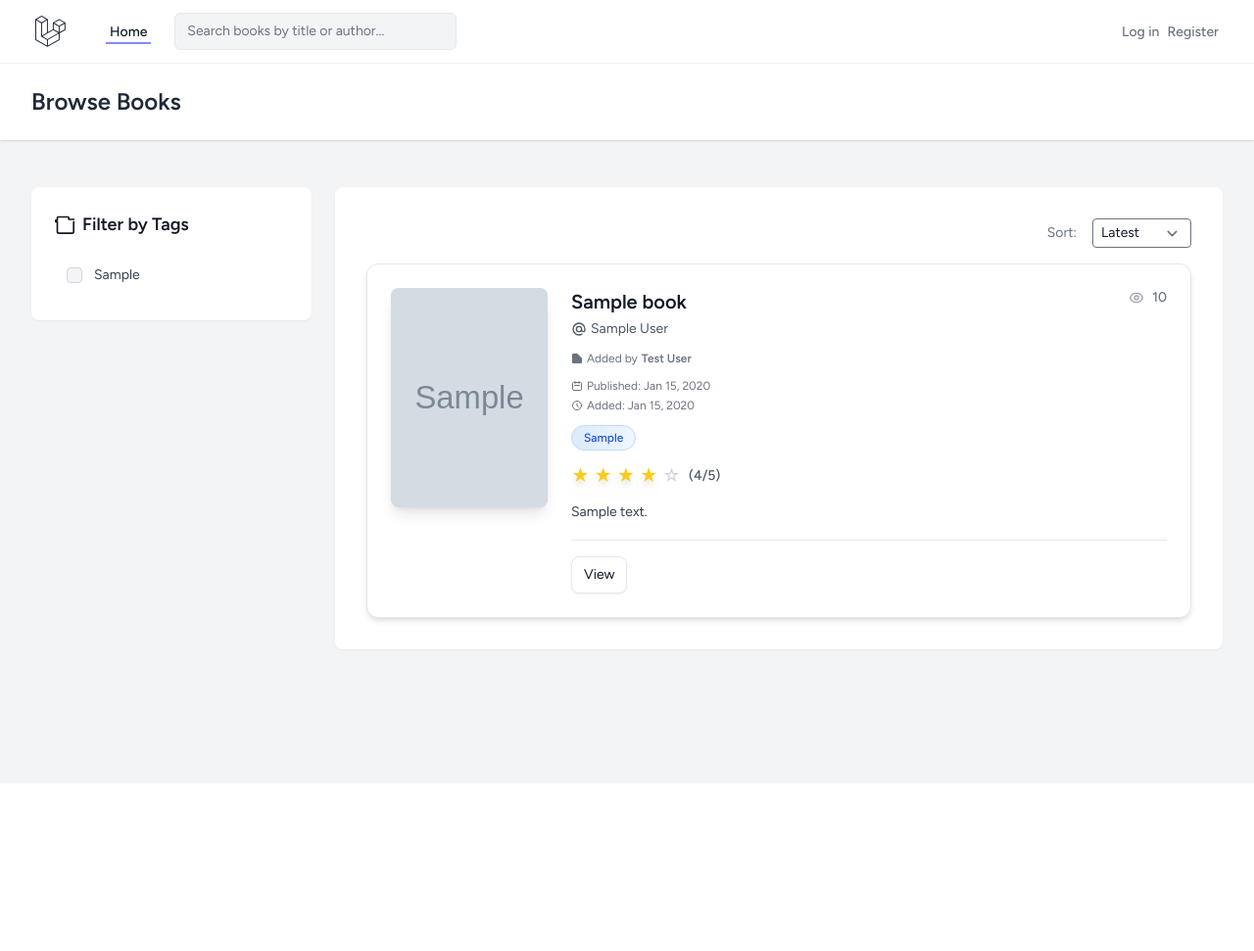
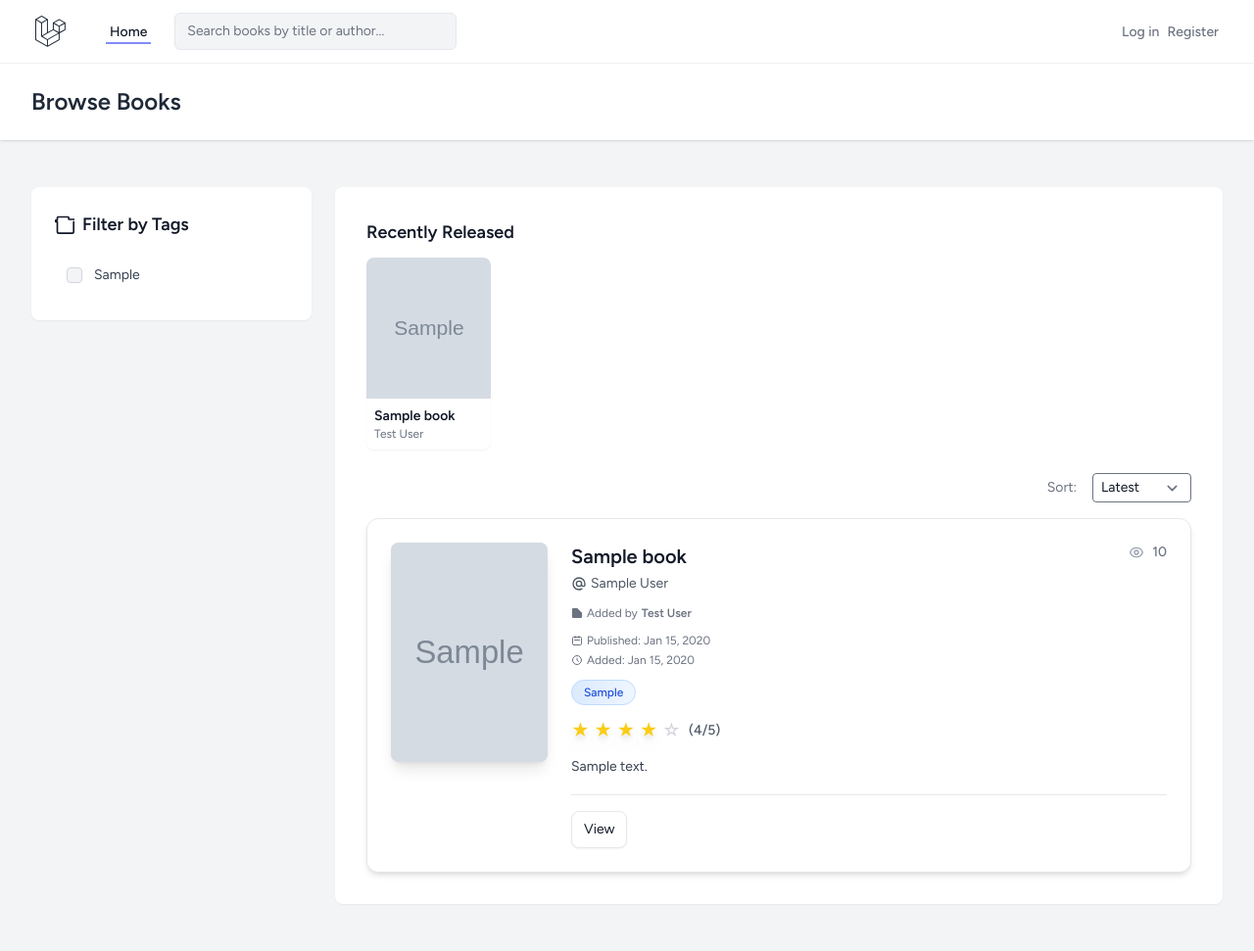
Before and after one commit to Laxradil/library-system, a Laravel app: page / in a window 1280 px wide. Shown: the whole page at 98% size. Before the commit the page ends 665 px from the top, so only its background shows below. Run offline with Laravel 12, Linux system fonts and the light colour scheme; data comes from the database, SQL or seed files in the repository; tables that the repository leaves empty hold one stand-in row (values such as "Sample post"); grey boxes marked "Sample" are stand-in pictures; style sheets or scripts are compiled from the project's sources.

Commit message:
Feature: Add 'Recently Released' approved books section to homepage

```diff
--- a/app/Http/Controllers/BookController.php
+++ b/app/Http/Controllers/BookController.php
@@ -53,11 +53,20 @@ class BookController extends Controller
         $books = $booksQuery->get();
         $allTags = Book::getAllTags();
 
+        // Recently released (approved only) - used on homepage top section
+        $recentBooks = Book::with('user')
+            ->where('approved', true)
+            ->whereNotNull('published_at')
+            ->orderByDesc('published_at')
+            ->limit(6)
+            ->get();
+
         // Send the user to a view file, and pass the $books variable to it
         return view('books.home', [
             'books' => $books,
             'allTags' => $allTags,
             'selectedTags' => $selectedTags,
+            'recentBooks' => $recentBooks,
         ]);
     }
 
--- a/resources/views/books/home.blade.php
+++ b/resources/views/books/home.blade.php
@@ -61,6 +61,28 @@
                                         {{ session('success') }}
                                     </div>
                                 @endif
+                            <!-- Recently Released (approved only) -->
+                            @if (!empty($recentBooks) && $recentBooks->count())
+                                <div class="mb-6">
+                                    <h3 class="text-lg font-bold text-gray-900 dark:text-gray-100 mb-3">Recently Released</h3>
+                                    <div class="grid grid-cols-2 sm:grid-cols-3 md:grid-cols-6 gap-4">
+                                        @foreach ($recentBooks as $book)
+                                            <button type="button" onclick="window.dispatchEvent(new CustomEvent('open-book-modal',{detail:{id:{{ $book->id }}}}))" class="text-left bg-white dark:bg-gray-800 rounded-lg overflow-hidden shadow-sm hover:shadow-md transition-shadow duration-200">
+                                                @if ($book->cover)
+                                                    <img src="{{ asset('storage/' . $book->cover) }}" alt="{{ $book->title }}" class="w-full h-36 object-cover">
+                                                @else
+                                                    <div class="w-full h-36 flex items-center justify-center bg-gradient-to-br from-gray-200 to-gray-300 dark:from-gray-700 dark:to-gray-800 text-gray-500 text-sm">No cover</div>
+                                                @endif
+                                                <div class="p-2">
+                                                    <div class="text-sm font-semibold text-gray-900 dark:text-gray-100 line-clamp-2">{{ $book->title }}</div>
+                                                    <div class="text-xs text-gray-500 dark:text-gray-400">{{ $book->user->name ?? 'Unknown' }}</div>
+                                                </div>
+                                            </button>
+                                        @endforeach
+                                    </div>
+                                </div>
+                            @endif
+
                             <!-- Active Filters Display -->
                             @if (!empty($selectedTags))
                                 <div class="mb-6 flex flex-wrap gap-2">
```
